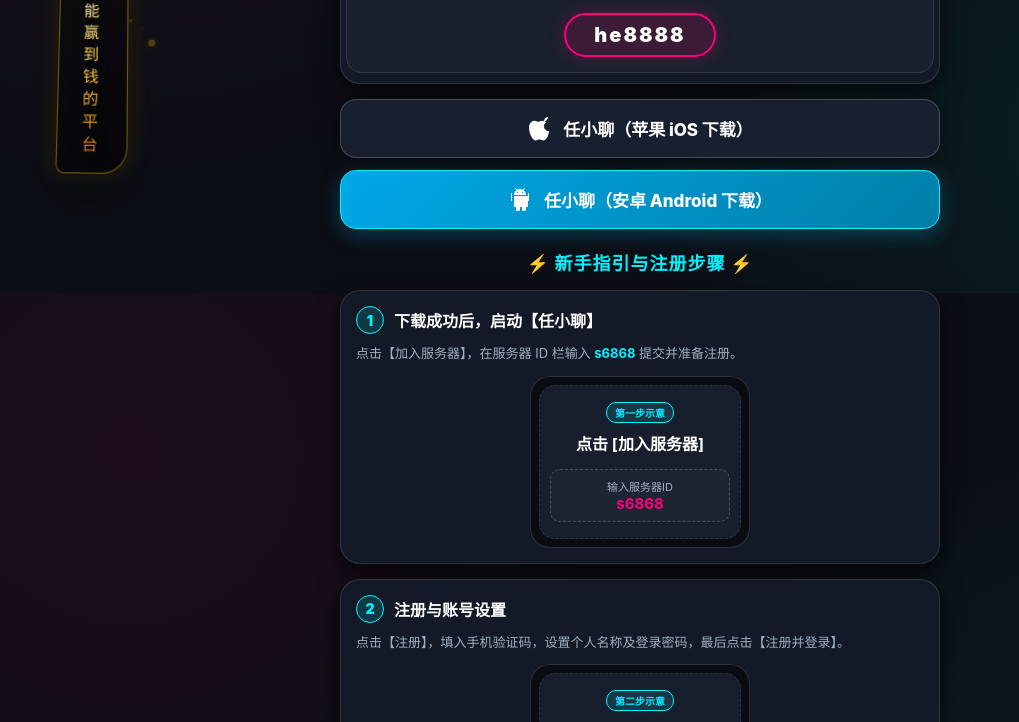
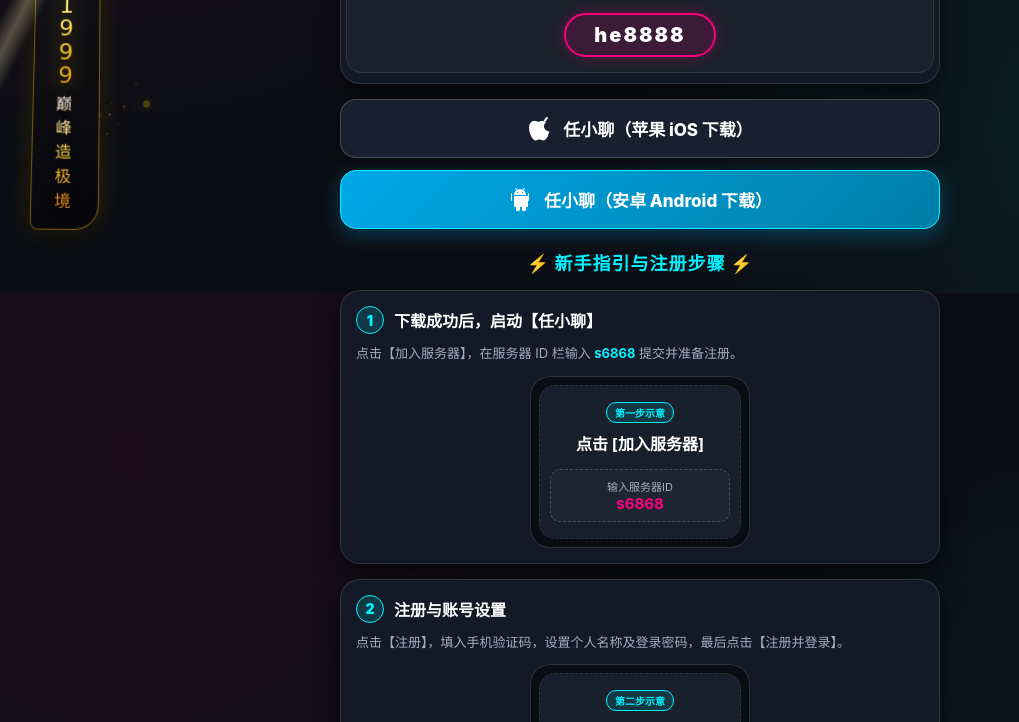
Before and after one commit to s6868-vip/an8888, a plain HTML site: page index.html in a window 1280 px wide. Shown: the part 507-1229 px from the top of the page, without its empty margins (0-1019 px from the left). Drawn offline with Linux system fonts and the light colour scheme; a web font is replaced by a local one.

Commit message:
Update index.html

```diff
--- a/index.html
+++ b/index.html
@@ -605,6 +605,7 @@
         })();
     </script>
 
+
 <!-- ================= 3D 奢华黑金标签（52px特大字 + 碰壁自动换行 + 手机防抖） 开始 ================= -->
 <link rel="preconnect" href="https://fonts.googleapis.com">
 <link rel="preconnect" href="https://fonts.gstatic.com" crossorigin>
@@ -689,7 +690,7 @@
     /* 第一排：始于1999（还原上一版本 52px 霸气书法字） */
     .art-line-1 {
         font-family: 'Zhi Mang Xing', 'Ma Shan Zheng', cursive, serif;
-        font-size: 21px;
+        font-size: 23px;
         font-weight: 400;
         line-height: 1.05;
         letter-spacing: 2px;
@@ -703,7 +704,7 @@
     /* 第二排：巅峰造极境（还原上一版本 26px 重金书法字） */
     .art-line-2 {
         font-family: 'Ma Shan Zheng', 'Zhi Mang Xing', cursive, serif;
-        font-size: 15px;
+        font-size: 16px;
         font-weight: 400;
         letter-spacing: 4px;
         background: linear-gradient(180deg, #ffffff 0%, #fcd34d 50%, #d97706 100%);
@@ -719,8 +720,8 @@
 <div id="flying-3d-wrapper">
     <div class="badge-3d-card" id="badge-card">
         <div class="art-text-wrap">
-            <div class="art-line-1">快三赔率1.99 赛车9.95 </div>
-            <div class="art-line-2">玩家能赢到钱的平台 </div>
+            <div class="art-line-1">始于1999</div>
+            <div class="art-line-2">巅峰造极境</div>
         </div>
     </div>
 </div>
@@ -883,5 +884,6 @@
 </script>
 <!-- ================= 3D 奢华黑金标签 结束 ================= -->
 
+
 </body>
 </html>
```
